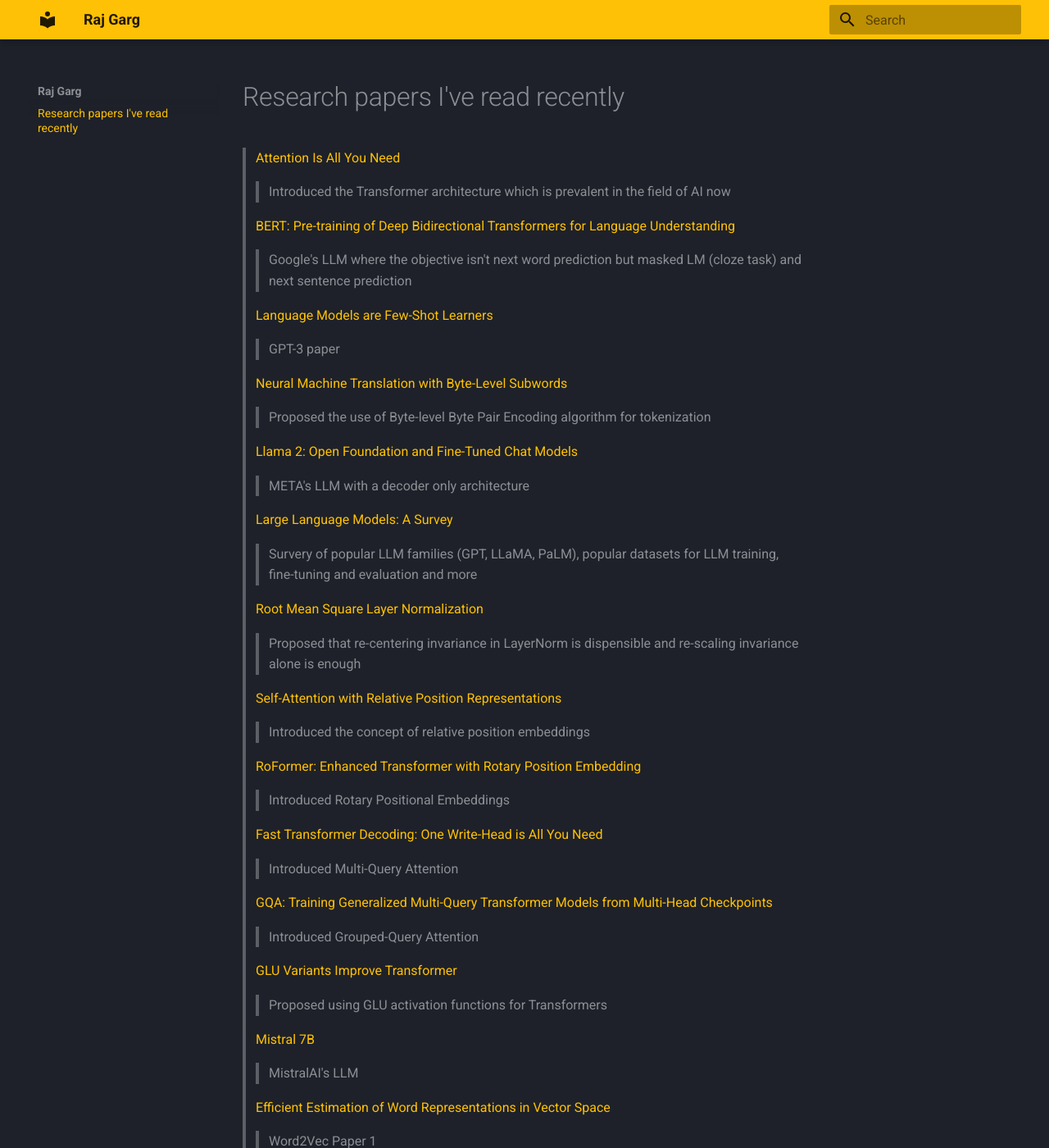
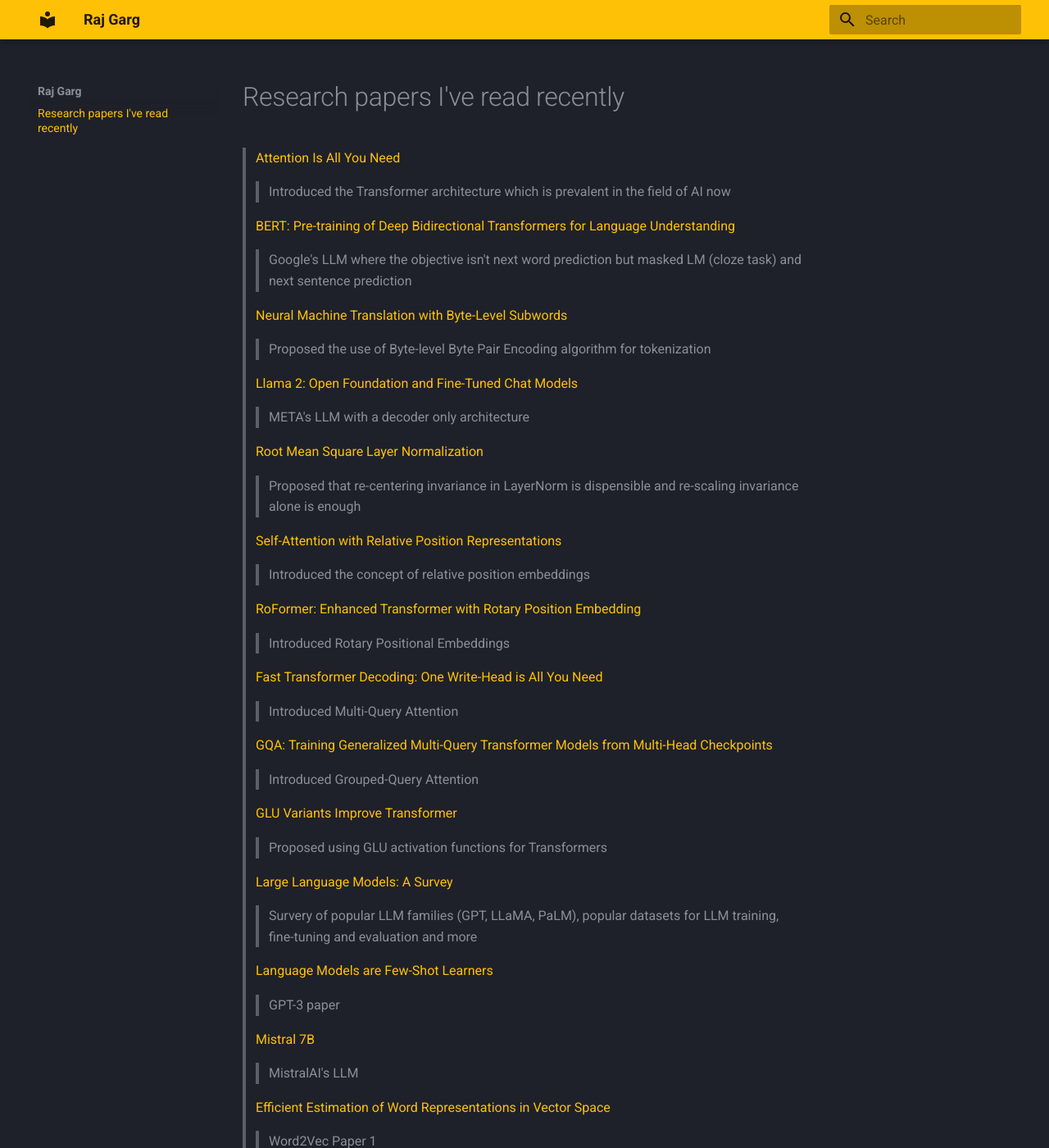
Before and after one commit to rajgarg021/blog, an MkDocs documentation site: the page built from docs/index.md, in a window 1280 px wide and 1400 px high. Shown: the whole window at 82% size. Built offline with MkDocs 1.6.1 and Material for MkDocs 9.7.7, drawn with Linux system fonts in a browser that asks for light colours; part of the change alters nothing that is shown.

```diff
--- a/docs/index.md
+++ b/docs/index.md
@@ -6,17 +6,11 @@
 > [BERT: Pre-training of Deep Bidirectional Transformers for Language Understanding](https://arxiv.org/abs/1810.04805)
 >> Google's LLM where the objective isn't next word prediction but masked LM (cloze task) and next sentence prediction
 
-> [Language Models are Few-Shot Learners](https://arxiv.org/abs/2005.14165)
->> GPT-3 paper
-
 > [Neural Machine Translation with Byte-Level Subwords](https://arxiv.org/abs/1909.03341)
 >> Proposed the use of Byte-level Byte Pair Encoding algorithm for tokenization
 
 > [Llama 2: Open Foundation and Fine-Tuned Chat Models](https://arxiv.org/abs/2307.09288)
 >> META's LLM with a decoder only architecture
-
-> [Large Language Models: A Survey](https://arxiv.org/abs/2402.06196)
->> Survery of popular LLM families (GPT, LLaMA, PaLM), popular datasets for LLM training, fine-tuning and evaluation and more
 
 > [Root Mean Square Layer Normalization](https://arxiv.org/abs/1910.07467)
 >> Proposed that re-centering invariance in LayerNorm is dispensible and re-scaling invariance alone is enough
@@ -36,6 +30,11 @@
 > [GLU Variants Improve Transformer](https://arxiv.org/pdf/2002.05202)
 >> Proposed using GLU activation functions for Transformers
 
+> [Large Language Models: A Survey](https://arxiv.org/abs/2402.06196)
+>> Survery of popular LLM families (GPT, LLaMA, PaLM), popular datasets for LLM training, fine-tuning and evaluation and more
+
+> [Language Models are Few-Shot Learners](https://arxiv.org/abs/2005.14165)
+>> GPT-3 paper
 
 > [Mistral 7B](https://arxiv.org/pdf/2310.06825)
 >> MistralAI's LLM
```
